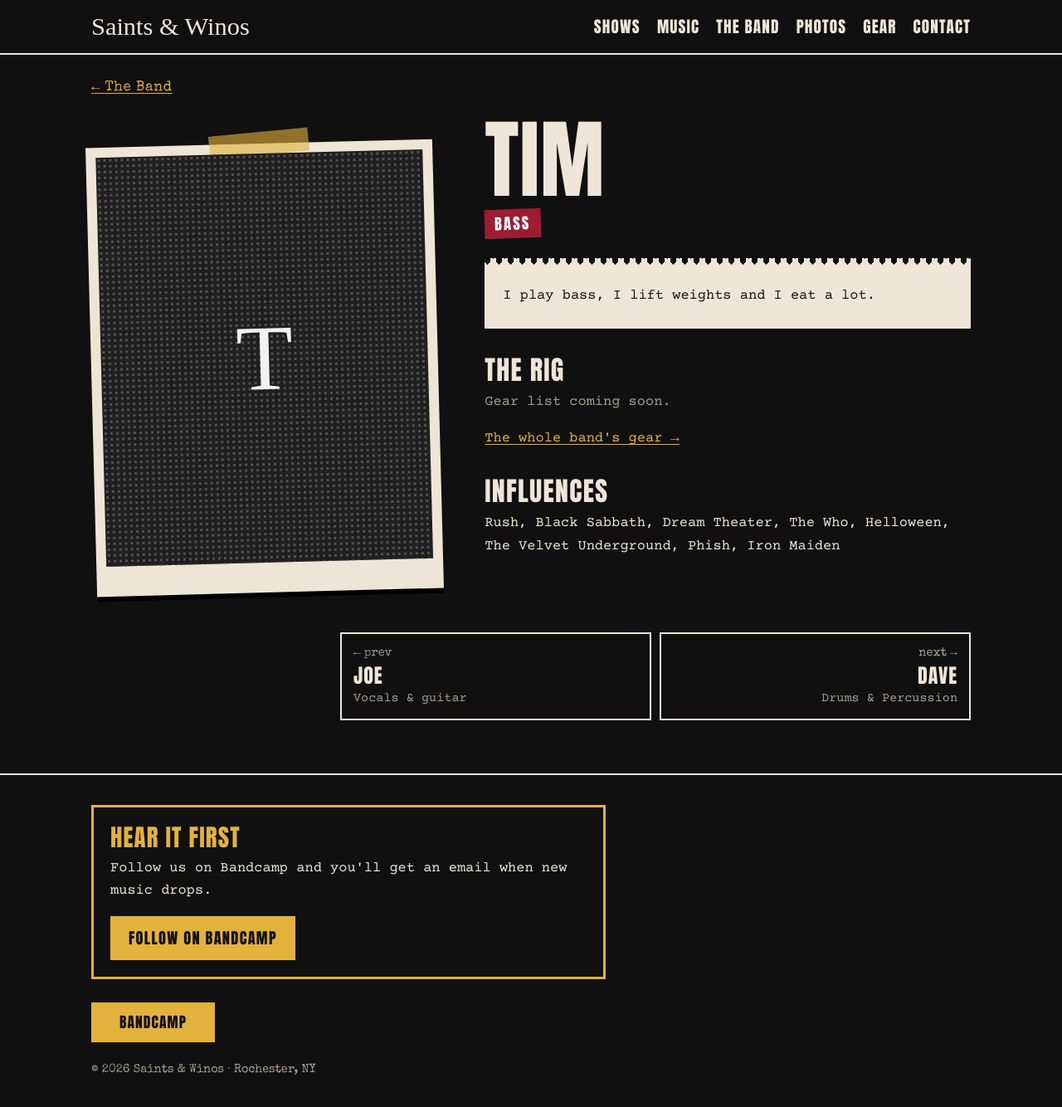
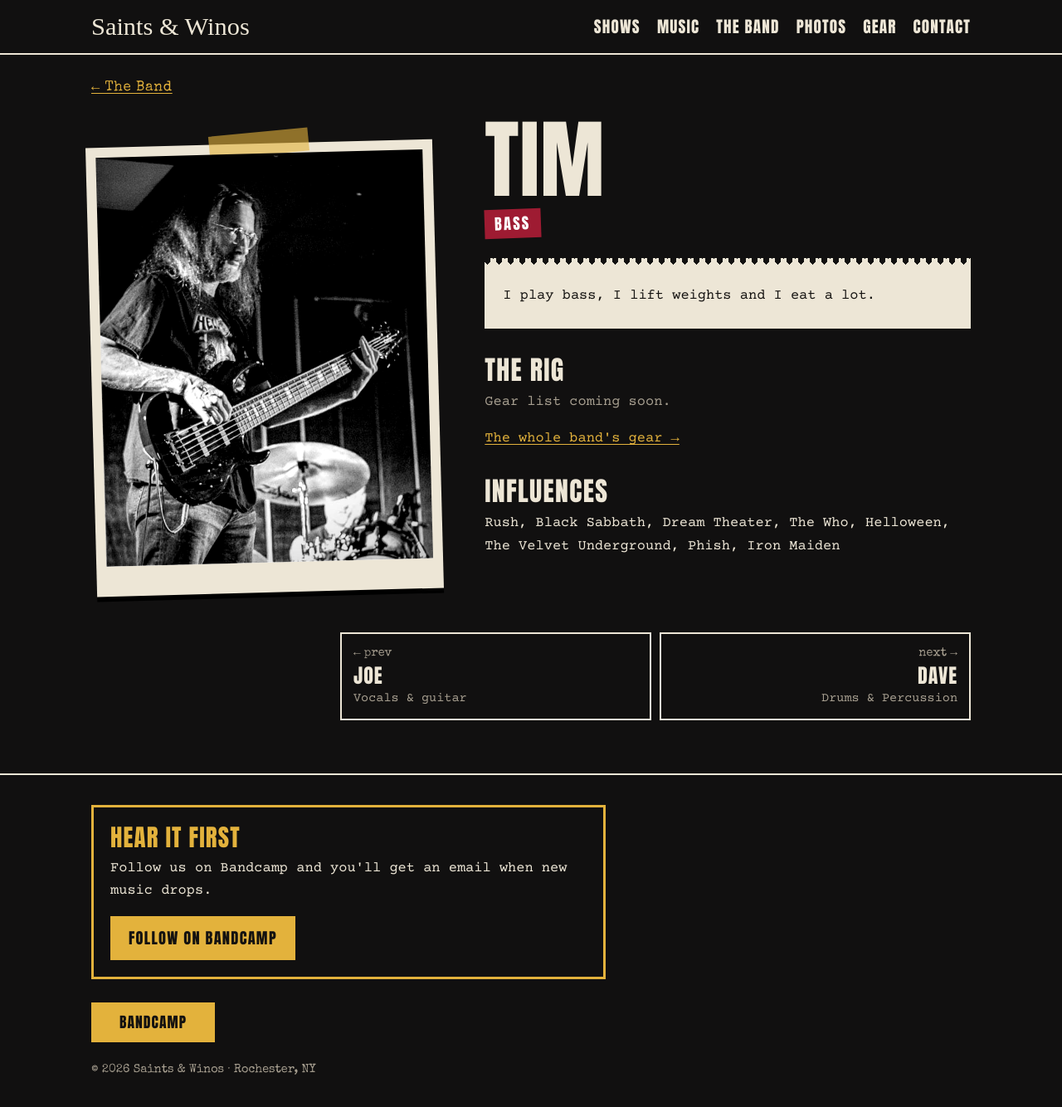
Before and after one commit to david-i-schwartz/saintsandwinos, a Jekyll site: the page built from _members/tim.md, in a window 1280 px wide and 1345 px high. Shown: the top 1334 px of the window at 83% size. Built offline with Jekyll 4.4.1, drawn with Linux system fonts in a browser that asks for light colours; some web fonts are replaced.

Commit message:
Show Tim's uploaded photo on his member page
Tim uploaded photos/members/IMG_1894.JPG through Pages CMS but the
Members form was never saved afterwards, so tim.md had no photo line.

Co-Authored-By: Claude Fable 5.2 <noreply@anthropic.com>
Claude-Session: https://claude.ai/code/session_01TPT5B3wxdBCyGXXNoEvbW2

```diff
--- a/_members/tim.md
+++ b/_members/tim.md
@@ -2,6 +2,7 @@
 title: "Tim "
 plays: Bass
 order: 2
+photo: /photos/members/IMG_1894.JPG
 influences: Rush, Black Sabbath, Dream Theater, The Who, Helloween, The Velvet
   Underground, Phish, Iron Maiden
 ---
```
